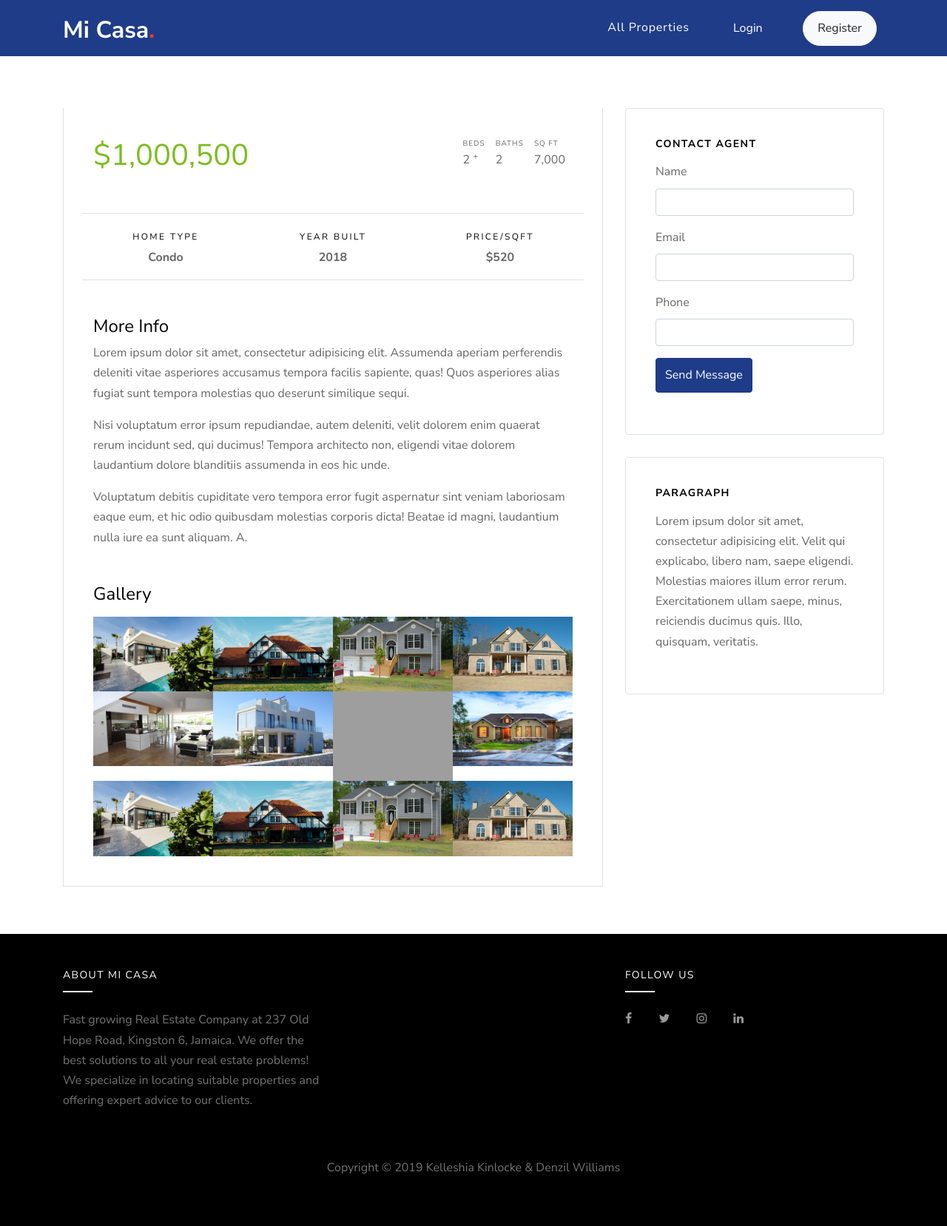
After one commit to xDenzil/micasa-real-estate, a PHP site: page /property-details.php in a window 1280 px wide. The commit adds this page. Shown: the whole page at 74% size. Run offline with PHP 8.4, Linux system fonts and the light colour scheme; some libraries are stand-ins or nearby versions; some web fonts are replaced; grey boxes are pictures that could not be loaded.

Commit message:
added property details page

```diff
--- a/login.php
+++ b/login.php
@@ -27,7 +27,6 @@
     <link rel="stylesheet" href="css/custom-styles.css">
 
 </head>
-
 <body>
 
 
@@ -104,7 +103,6 @@
 
                 <div class="col-lg-4 mb-5 mb-lg-0">
                     <h3 class="footer-heading mb-4">Follow Us</h3>
-
                     <div>
                         <a href="#" class="pl-0 pr-3"><span class="icon-facebook"></span></a>
                         <a href="#" class="pl-3 pr-3"><span class="icon-twitter"></span></a>
--- /dev/null
+++ b/property-details.php
@@ -0,0 +1,256 @@
+<!DOCTYPE html>
+<html lang="en">
+
+<head>
+    <title>Mi Casa &mdash;</title>
+    <meta charset="utf-8">
+    <meta name="viewport" content="width=device-width, initial-scale=1, shrink-to-fit=no">
+
+    <link rel="stylesheet" href="https://fonts.googleapis.com/css?family=Nunito+Sans:200,300,400,700,900|Roboto+Mono:300,400,500">
+    <link rel="stylesheet" href="fonts/icomoon/style.css">
+
+    <link rel="stylesheet" href="css/bootstrap.min.css">
+    <link rel="stylesheet" href="css/magnific-popup.css">
+    <link rel="stylesheet" href="css/jquery-ui.css">
+    <link rel="stylesheet" href="css/owl.carousel.min.css">
+    <link rel="stylesheet" href="css/owl.theme.default.min.css">
+    <link rel="stylesheet" href="css/bootstrap-datepicker.css">
+    <link rel="stylesheet" href="css/mediaelementplayer.css">
+    <link rel="stylesheet" href="css/animate.css">
+    <link rel="stylesheet" href="fonts/flaticon/font/flaticon.css">
+    <link rel="stylesheet" href="css/fl-bigmug-line.css">
+
+
+    <link rel="stylesheet" href="css/aos.css">
+    <link rel="stylesheet" href="https://cdn.jsdelivr.net/npm/bootstrap-select@1.13.9/dist/css/bootstrap-select.min.css">
+    <link rel="stylesheet" href="css/style.css">
+    <link rel="stylesheet" href="css/custom-styles.css">
+
+</head>
+
+<body>
+
+    <div class="site-wrap"></div>
+
+
+    <div class="site-navbar bg-primary">
+        <div class="container py-1">
+            <div class="row align-items-center">
+                <div class="col-8 col-md-8 col-lg-4">
+                    <h1 class="mb-0"><a href="index.php" class="text-white h2 mb-0"><strong>Mi Casa<span class="text-danger">.</span></strong></a></h1>
+                </div>
+                <div class="col-4 col-md-4 col-lg-8">
+                    <nav class="site-navigation text-right text-md-right" role="navigation">
+
+                        <div class="d-inline-block d-lg-none ml-md-0 mr-auto py-3"><a href="#" class="site-menu-toggle js-menu-toggle text-white"><span class="icon-menu h3"></span></a></div>
+
+                        <ul class="site-menu js-clone-nav d-none d-lg-block">
+                            <li class="nav-item">
+                                <a class="nav-link text-white" href="all-properties.php">All Properties</a>
+                            </li>
+                            <input class="btn btn-primary rouund" type="button" value="Login" onclick="window.location.href='login.php'">
+                            <input class="btn btn-light rouund" type="button" value="Register" onclick="window.location.href='registration.php'">
+                        </ul>
+                    </nav>
+                </div>
+            </div>
+        </div>
+    </div>
+
+    <br><br><br>
+    <div class="site-section site-section-sm">
+        <div class="container">
+            <div class="row">
+                <div class="col-lg-8">
+                    <div class="bg-white property-body border-bottom border-left border-right">
+                        <div class="row mb-5">
+                            <div class="col-md-6">
+                                <strong class="text-success h1 mb-3">$1,000,500</strong>
+                            </div>
+                            <div class="col-md-6">
+                                <ul class="property-specs-wrap mb-3 mb-lg-0  float-lg-right">
+                                    <li>
+                                        <span class="property-specs">Beds</span>
+                                        <span class="property-specs-number">2 <sup>+</sup></span>
+
+                                    </li>
+                                    <li>
+                                        <span class="property-specs">Baths</span>
+                                        <span class="property-specs-number">2</span>
+
+                                    </li>
+                                    <li>
+                                        <span class="property-specs">SQ FT</span>
+                                        <span class="property-specs-number">7,000</span>
+
+                                    </li>
+                                </ul>
+                            </div>
+                        </div>
+                        <div class="row mb-5">
+                            <div class="col-md-6 col-lg-4 text-center border-bottom border-top py-3">
+                                <span class="d-inline-block text-black mb-0 caption-text">Home Type</span>
+                                <strong class="d-block">Condo</strong>
+                            </div>
+                            <div class="col-md-6 col-lg-4 text-center border-bottom border-top py-3">
+                                <span class="d-inline-block text-black mb-0 caption-text">Year Built</span>
+                                <strong class="d-block">2018</strong>
+                            </div>
+                            <div class="col-md-6 col-lg-4 text-center border-bottom border-top py-3">
+                                <span class="d-inline-block text-black mb-0 caption-text">Price/Sqft</span>
+                                <strong class="d-block">$520</strong>
+                            </div>
+                        </div>
+                        <h2 class="h4 text-black">More Info</h2>
+                        <p>Lorem ipsum dolor sit amet, consectetur adipisicing elit. Assumenda aperiam perferendis deleniti vitae asperiores accusamus tempora facilis sapiente, quas! Quos asperiores alias fugiat sunt tempora molestias quo deserunt similique sequi.</p>
+                        <p>Nisi voluptatum error ipsum repudiandae, autem deleniti, velit dolorem enim quaerat rerum incidunt sed, qui ducimus! Tempora architecto non, eligendi vitae dolorem laudantium dolore blanditiis assumenda in eos hic unde.</p>
+                        <p>Voluptatum debitis cupiditate vero tempora error fugit aspernatur sint veniam laboriosam eaque eum, et hic odio quibusdam molestias corporis dicta! Beatae id magni, laudantium nulla iure ea sunt aliquam. A.</p>
+
+                        <div class="row no-gutters mt-5">
+                            <div class="col-12">
+                                <h2 class="h4 text-black mb-3">Gallery</h2>
+                            </div>
+                            <div class="col-sm-6 col-md-4 col-lg-3">
+                                <a href="images/img_1.jpg" class="image-popup gal-item"><img src="images/img_1.jpg" alt="Image" class="img-fluid"></a>
+                            </div>
+                            <div class="col-sm-6 col-md-4 col-lg-3">
+                                <a href="images/img_2.jpg" class="image-popup gal-item"><img src="images/img_2.jpg" alt="Image" class="img-fluid"></a>
+                            </div>
+                            <div class="col-sm-6 col-md-4 col-lg-3">
+                                <a href="images/img_3.jpg" class="image-popup gal-item"><img src="images/img_3.jpg" alt="Image" class="img-fluid"></a>
+                            </div>
+                            <div class="col-sm-6 col-md-4 col-lg-3">
+                                <a href="images/img_4.jpg" class="image-popup gal-item"><img src="images/img_4.jpg" alt="Image" class="img-fluid"></a>
+                            </div>
+                            <div class="col-sm-6 col-md-4 col-lg-3">
+                                <a href="images/img_5.jpg" class="image-popup gal-item"><img src="images/img_5.jpg" alt="Image" class="img-fluid"></a>
+                            </div>
+                            <div class="col-sm-6 col-md-4 col-lg-3">
+                                <a href="images/img_6.jpg" class="image-popup gal-item"><img src="images/img_6.jpg" alt="Image" class="img-fluid"></a>
+                            </div>
+                            <div class="col-sm-6 col-md-4 col-lg-3">
+                                <a href="images/img_7.jpg" class="image-popup gal-item"><img src="images/img_7.jpg" alt="Image" class="img-fluid"></a>
+                            </div>
+                            <div class="col-sm-6 col-md-4 col-lg-3">
+                                <a href="images/img_8.jpg" class="image-popup gal-item"><img src="images/img_8.jpg" alt="Image" class="img-fluid"></a>
+                            </div>
+                            <div class="col-sm-6 col-md-4 col-lg-3">
+                                <a href="images/img_1.jpg" class="image-popup gal-item"><img src="images/img_1.jpg" alt="Image" class="img-fluid"></a>
+                            </div>
+                            <div class="col-sm-6 col-md-4 col-lg-3">
+                                <a href="images/img_2.jpg" class="image-popup gal-item"><img src="images/img_2.jpg" alt="Image" class="img-fluid"></a>
+                            </div>
+                            <div class="col-sm-6 col-md-4 col-lg-3">
+                                <a href="images/img_3.jpg" class="image-popup gal-item"><img src="images/img_3.jpg" alt="Image" class="img-fluid"></a>
+                            </div>
+                            <div class="col-sm-6 col-md-4 col-lg-3">
+                                <a href="images/img_4.jpg" class="image-popup gal-item"><img src="images/img_4.jpg" alt="Image" class="img-fluid"></a>
+                            </div>
+                        </div>
+                    </div>
+                </div>
+                <div class="col-lg-4">
+
+                    <div class="bg-white widget border rounded">
+
+                        <h3 class="h4 text-black widget-title mb-3">Contact Agent</h3>
+                        <form action="" class="form-contact-agent">
+                            <div class="form-group">
+                                <label for="name">Name</label>
+                                <input type="text" id="name" class="form-control">
+                            </div>
+                            <div class="form-group">
+                                <label for="email">Email</label>
+                                <input type="email" id="email" class="form-control">
+                            </div>
+                            <div class="form-group">
+                                <label for="phone">Phone</label>
+                                <input type="text" id="phone" class="form-control">
+                            </div>
+                            <div class="form-group">
+                                <input type="submit" id="phone" class="btn btn-primary" value="Send Message">
+                            </div>
+                        </form>
+                    </div>
+
+                    <div class="bg-white widget border rounded">
+                        <h3 class="h4 text-black widget-title mb-3">Paragraph</h3>
+                        <p>Lorem ipsum dolor sit amet, consectetur adipisicing elit. Velit qui explicabo, libero nam, saepe eligendi. Molestias maiores illum error rerum. Exercitationem ullam saepe, minus, reiciendis ducimus quis. Illo, quisquam, veritatis.</p>
+                    </div>
+
+                </div>
+
+            </div>
+        </div>
+    </div>
+
+
+</body>
+<footer class="site-footer">
+    <div class="container">
+        <div class="row">
+            <div class="col-lg-4">
+                <div>
+                    <h3 class="footer-heading mb-4">About Mi Casa</h3>
+                    <p>Fast growing Real Estate Company at 237 Old Hope Road, Kingston 6, Jamaica. We offer the best solutions to all your real estate problems! We specialize in locating suitable properties and offering expert advice to our clients.</p>
+                </div>
+
+            </div>
+            <div class="col-lg-4">
+                <div class="row">
+                    <div class="col-md-12">
+                    </div>
+                </div>
+            </div>
+
+            <div class="col-lg-4 mb-5 mb-lg-0">
+                <h3 class="footer-heading mb-4">Follow Us</h3>
+                <div>
+                    <a href="#" class="pl-0 pr-3"><span class="icon-facebook"></span></a>
+                    <a href="#" class="pl-3 pr-3"><span class="icon-twitter"></span></a>
+                    <a href="#" class="pl-3 pr-3"><span class="icon-instagram"></span></a>
+                    <a href="#" class="pl-3 pr-3"><span class="icon-linkedin"></span></a>
+                </div>
+
+
+
+            </div>
+
+        </div>
+        <div class="row mt-5 text-center">
+            <div class="col-md-12">
+                <p>
+
+                    Copyright
+                    &copy;<script data-cfasync="false" src="/cdn-cgi/scripts/5c5dd728/cloudflare-static/email-decode.min.js"></script>
+                    <script>
+                        document.write(new Date().getFullYear());
+                    </script> Kelleshia Kinlocke & Denzil Williams
+
+                </p>
+            </div>
+
+        </div>
+    </div>
+</footer>
+
+</div>
+
+<script src="js/jquery-3.3.1.min.js"></script>
+<script src="js/jquery-migrate-3.0.1.min.js"></script>
+<script src="js/jquery-ui.js"></script>
+<script src="js/popper.min.js"></script>
+<script src="js/bootstrap.min.js"></script>
+<script src="js/owl.carousel.min.js"></script>
+<script src="js/mediaelement-and-player.min.js"></script>
+<script src="js/jquery.stellar.min.js"></script>
+<script src="js/jquery.countdown.min.js"></script>
+<script src="js/jquery.magnific-popup.min.js"></script>
+<script src="js/bootstrap-datepicker.min.js"></script>
+<script src="js/aos.js"></script>
+
+<script src="js/main.js"></script>
+
+</body>
+
+</html>
```
